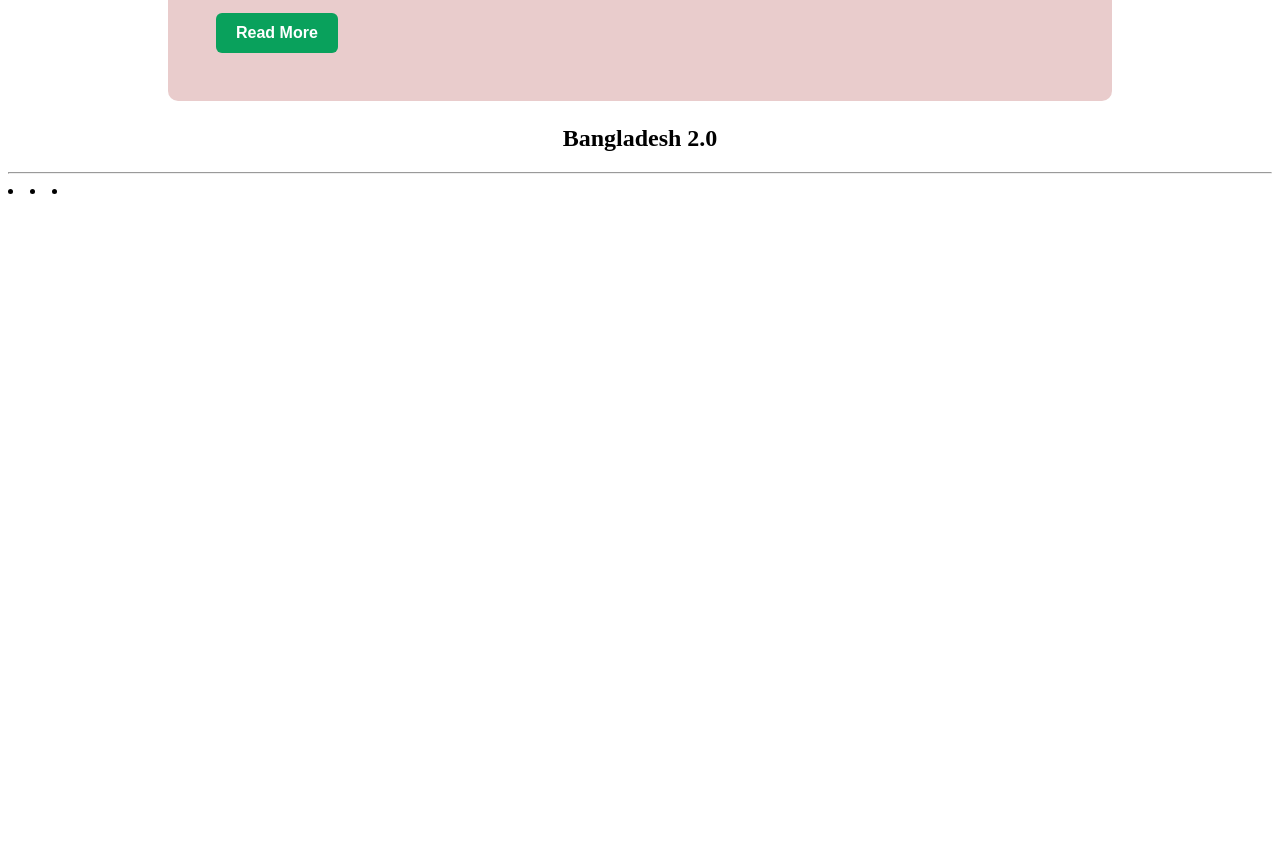
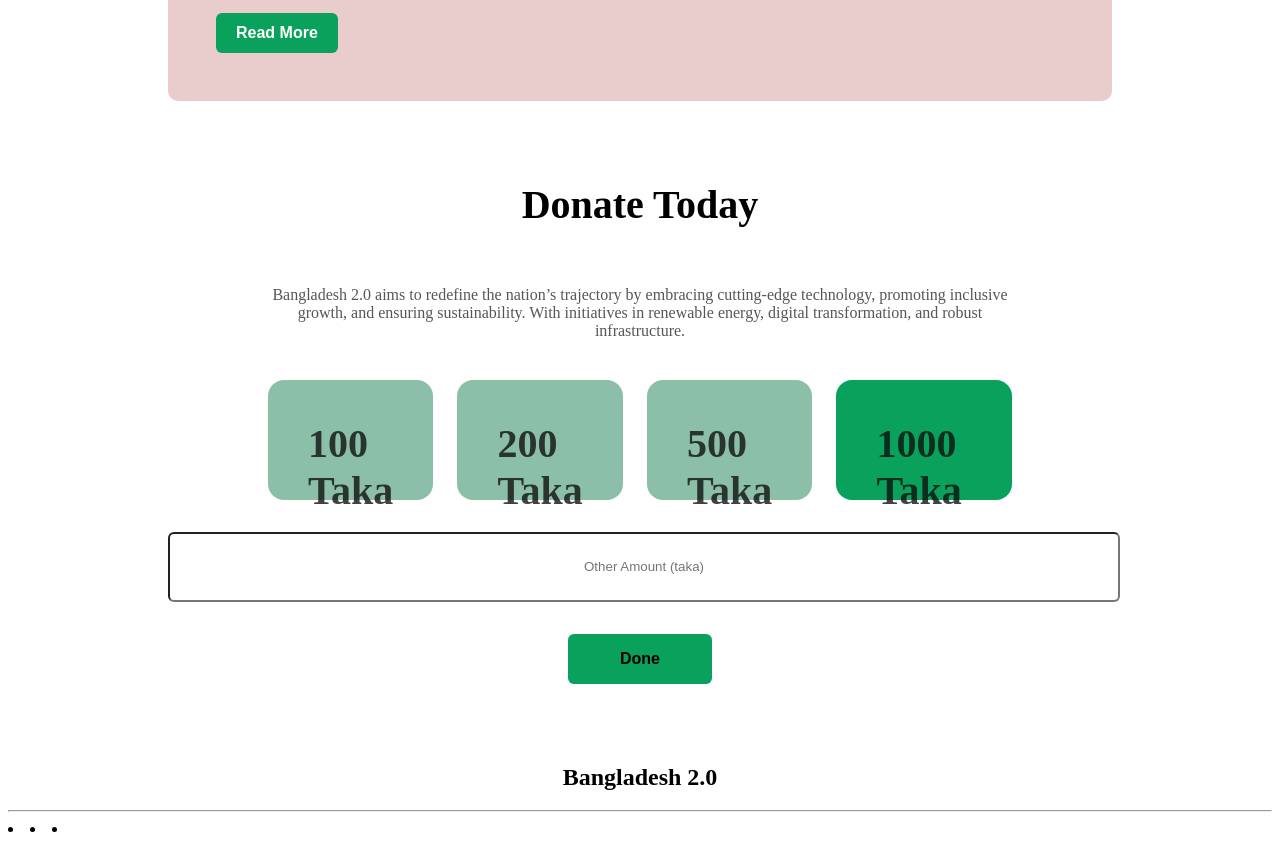
Before and after one commit to Noman-3/ph-assignment-1, a plain HTML site: page index.html in a window 1280 px wide. Shown: the part 2465-3325 px from the top of the page. Before the commit the page ends 2687 px from the top, so only its background shows below. Drawn offline with Linux system fonts and the light colour scheme.

Commit message:
added donate box

```diff
--- a/index.html
+++ b/index.html
@@ -88,6 +88,18 @@
 
         </section>
 
+        <section class="donate">
+            <h1 class="dhead">Donate Today</h1>
+            <p class="ddes">Bangladesh 2.0 aims to redefine the nation’s trajectory by embracing cutting-edge technology, promoting inclusive growth, and ensuring sustainability. With initiatives in renewable energy, digital transformation, and robust infrastructure.</p>
+            <div class="dcontainer">
+                <div class="dbox">100 Taka</div>
+                <div class="dbox">200 Taka</div>
+                <div class="dbox">500 Taka</div>
+                <div class="dbox1">1000 Taka </div>
+            </div>
+            <input type="text" style="text-align: center; backface-visibility: hidden;" placeholder="Other Amount (taka)" name="" id="">
+            <div style="text-align: center;"><button class="po">Done</button></div>
+        </section>
     </main>
     <footer>
 <section>
--- a/style/style.css
+++ b/style/style.css
@@ -141,3 +141,68 @@ margin-bottom: 24px;}
 
     }
   .social{display: flex;}
+  /* donate style */
+.donate{
+    margin: 80px 160px 80px 160px;
+
+}
+
+.dcontainer{
+    display: flex;
+    /* justify-content: space-between; */
+    flex-direction: row;
+    /* max-width: 240px; */
+    color: #0e0e0ec8; gap: 24px;
+    margin-left: 100px;
+    margin-right: 100px;
+
+}
+.dhead{
+    font-size: 40px;
+    font-weight: bold;
+    text-align: center;
+}
+.ddes{
+    font-size: 16px;
+    font-weight: normal;
+    color:#0e0e0eb3;
+    padding: 24px 88px 24px 88px;
+    text-align: center;
+}
+.dbox{
+    border-radius: 16px;
+    width: 170px;
+    height: 40px;
+    gap: 24px;
+    font-size: 40px;
+    font-weight: bold;
+    background-color: #8cbfa8;
+    padding: 40px;
+}
+.dbox1{
+    border-radius: 16px;
+    width: 190px;
+    height: 40px;
+    gap: 24px;
+    font-size: 40px;
+    font-weight: bold;
+    background-color: #09A15C;
+    padding: 40px;
+
+}
+.po{
+    padding: 11px 20px; border: none;
+    border-radius: 6px; font-size: 16px;
+    font-weight: 600; background-color: #09A15C; margin-top: 32px;
+    height: 50px;
+    width: 144px;
+
+}
+input[type="text"]{
+    height: 64px;
+    display: block;
+    background-color: white;
+    width: 100%;
+    margin-top: 32px;
+    border-radius: 6px;
+}
```
